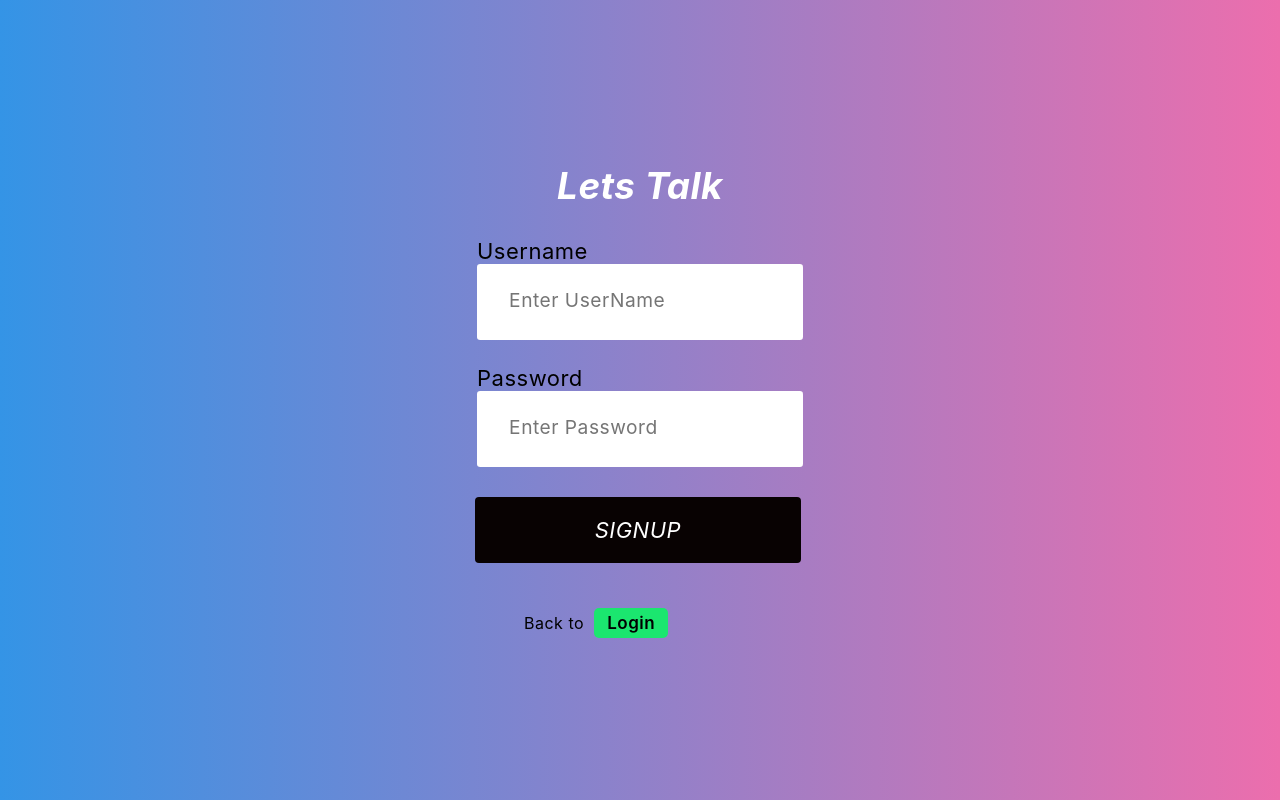
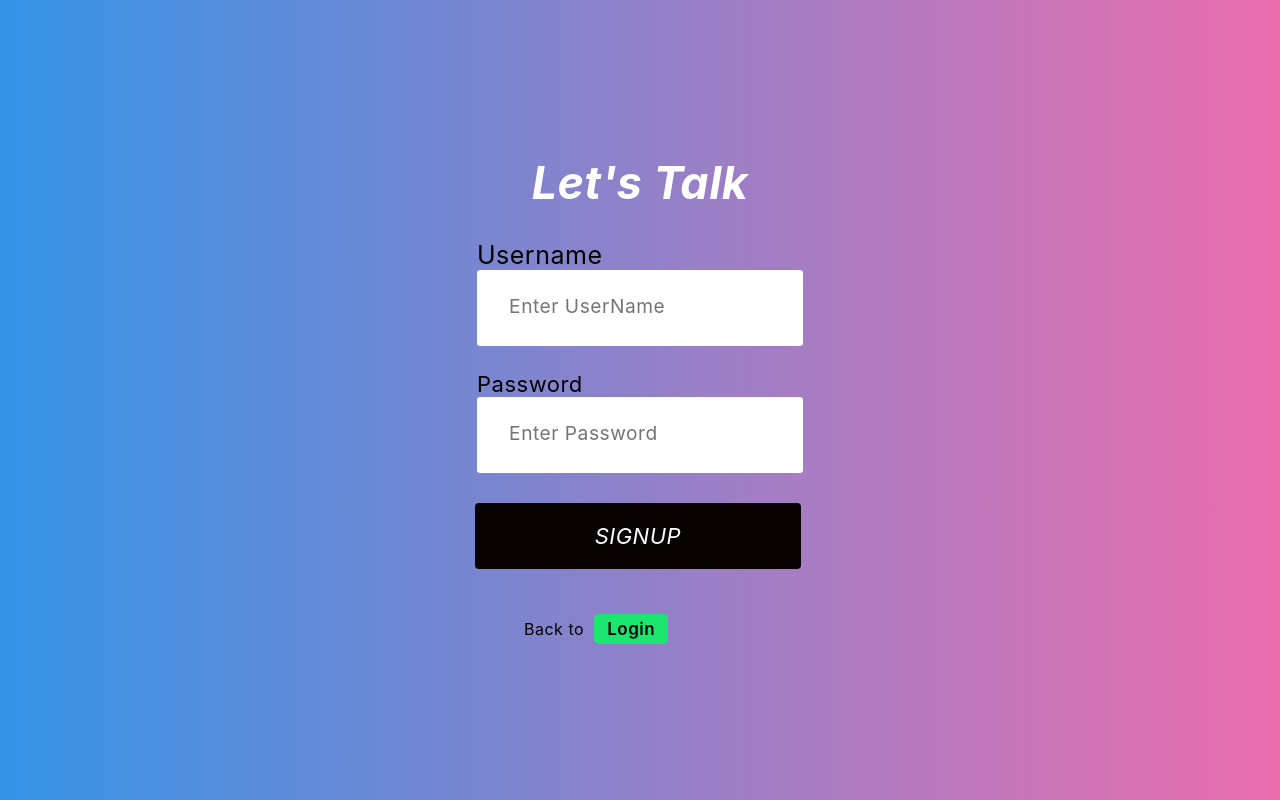
Before and after one commit to Imraan002/Lets-Talk, a React (Create React App) app: page /SignUp in a window 1280 px wide. Built offline with nearby package versions, Linux system fonts and the light colour scheme.

Commit message:
6th commit

```diff
--- a/src/App.css
+++ b/src/App.css
@@ -101,7 +101,7 @@
   color: rgb(255, 255, 255);
   margin-bottom: 30px;
   width: 100%;
-  font-size: 2.3em;
+  font-size: 2.8em;
   font-style: italic;
 }
 #signup{
@@ -110,7 +110,7 @@
     margin-right: 7px;
     border: none;
     border-radius: 5px;
-    background-color: #10a4be;
+    background-color: #11c6e6;
     font-size: 17px;
     font-weight: 600;
     cursor: pointer
@@ -315,7 +315,7 @@
   color: rgb(255, 255, 255);
   margin-bottom: 30px;
   width: 100%;
-  font-size: 2.3em;
+  font-size: 2.8em;
   font-style: italic;
 
 }
--- a/src/components/LoginForm.jsx
+++ b/src/components/LoginForm.jsx
@@ -37,6 +37,8 @@ const Modal = () => {
     <div className="wrapper">
       <div className="form">
         <h1 className="title">Let's Talk</h1>
+        <h3 style={{marginLeft:'120px',color:"black"}}>Talk.Share.Relax</h3>
+        <br />
         <form onSubmit={handleSubmit}>
           <input
             type="text"
--- a/src/components/SignUp.jsx
+++ b/src/components/SignUp.jsx
@@ -49,8 +49,8 @@ function SignUp() {
             <div className="wrapper2">
                 <form action="" id="loginform">
                     <div>
-                        <h1 className="signuptitle">Lets Talk</h1>
-                        <label style={{marginLeft: '18px',fontSize:'22px' }} htmlFor="username">Username</label>
+                        <h1 className="signuptitle">Let's Talk</h1>
+                        <label style={{marginLeft: '18px',fontSize:'25px' }} htmlFor="username">Username</label>
                         <input type="text" placeholder="Enter UserName" className="input2" required value={username}
                                onChange={(e) => setUsername(e.target.value)} />
                     </div>
```
